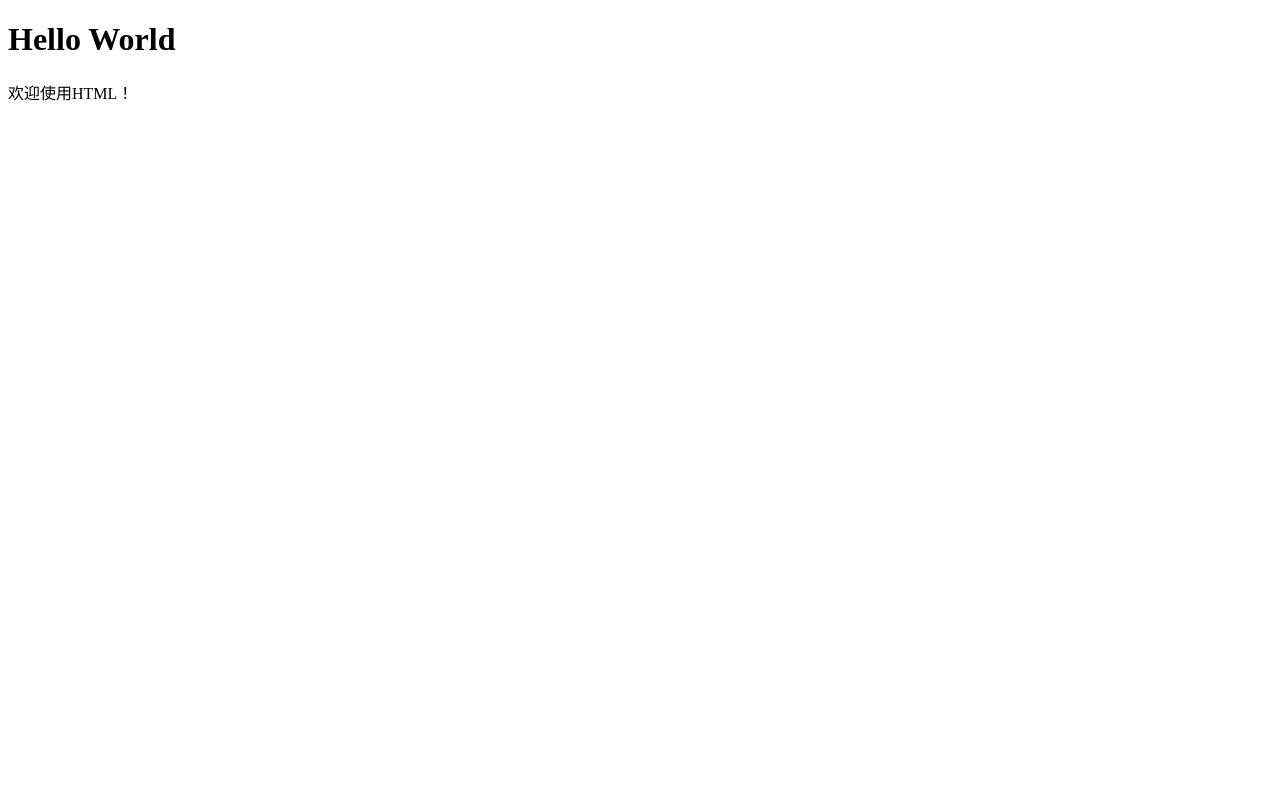
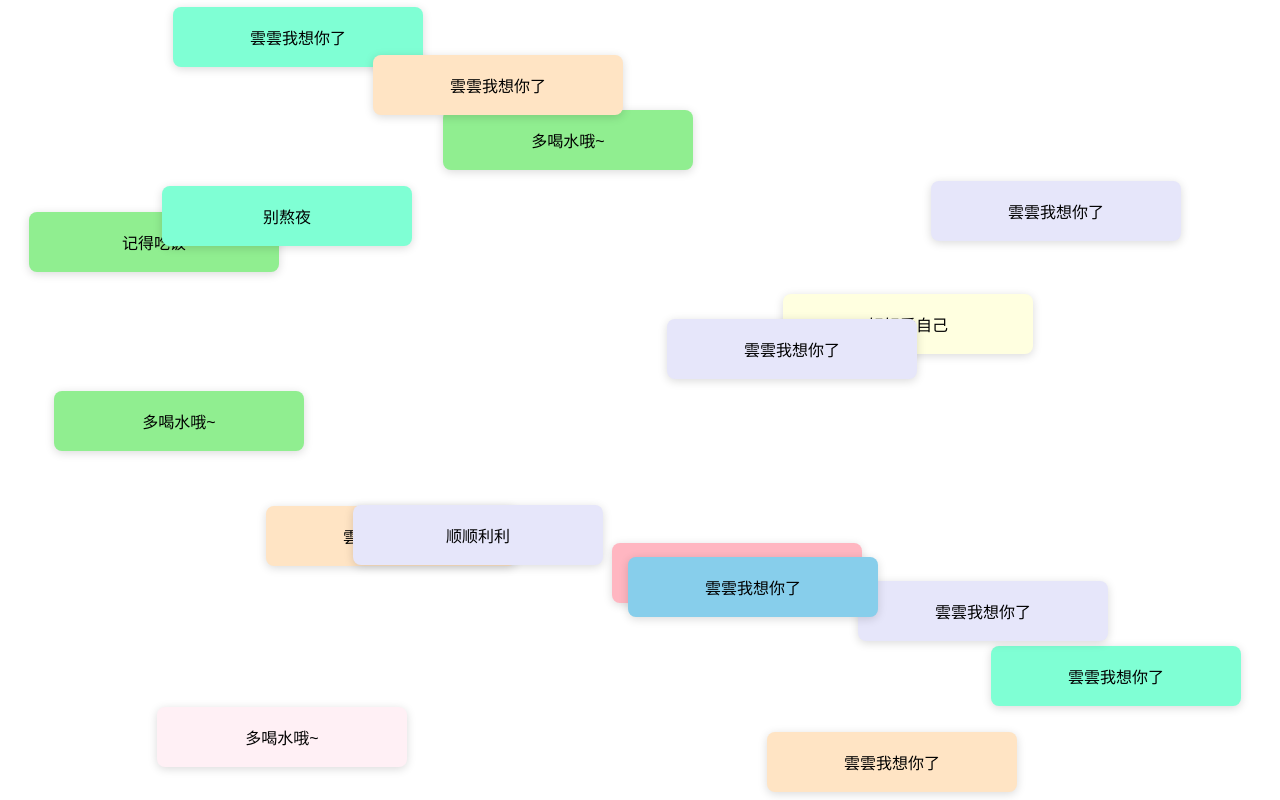
Before and after one commit to HYQ134811/huangying.github.io, a plain HTML site: page index.html in a window 1280 px wide. Drawn offline with Linux system fonts and the light colour scheme.

Commit message:
Update index.html

```diff
--- a/index.html
+++ b/index.html
@@ -1,11 +1,131 @@
 <!DOCTYPE html>
-<html>
+<html lang="zh-CN">
 <head>
-<meta charset="UTF-8">
-<title>Hello World</title>
+    <meta charset="UTF-8">
+    <title>温馨提示弹窗</title>
+    <style>
+        /* 弹窗样式 */
+        .tip-window {
+            position: absolute;
+            width: 250px;
+            height: 60px;
+            border: none;
+            border-radius: 8px;
+            padding: 10px;
+            box-sizing: border-box;
+            box-shadow: 0 2px 10px rgba(0,0,0,0.15);
+            display: flex;
+            align-items: center;
+            justify-content: center;
+            font-family: '微软雅黑', sans-serif;
+            font-size: 16px;
+            z-index: 9999; /* 确保弹窗置顶 */
+            cursor: move; /* 鼠标悬浮显示可拖动 */
+        }
+    </style>
 </head>
 <body>
-<h1>Hello World</h1>
-<p>欢迎使用HTML！</p>
+    <script>
+        // 弹窗计数器和配置
+        let windowCount = 0;
+        const MAX_WINDOWS = 300;
+        const interval = 300; // 弹窗间隔（毫秒）
+
+        // 温馨提示文字数组
+        const tips = [
+            '多喝水哦~', '保持微笑呀', '每天都要元气满满',
+            '记得吃饭', '保持好心情', '好好爱自己', '雲雲我想你了','雲雲我想你了','雲雲我想你了','雲雲我想你了','雲雲我想你了','雲雲我想你了',
+            '梦想成真', '期待周末见面', '金榜题名',
+            '顺顺利利', '早点休息', '愿所有烦恼都消失',
+            '别熬夜', '今天也要开开心心啊', '天冷了,多穿衣服'
+        ];
+
+        // 背景颜色数组
+        const bgColors = [
+            'lightpink', 'skyblue', 'lightgreen', 'lavender',
+            'lightyellow', 'plum', 'coral', 'bisque', 'aquamarine',
+            'mistyrose', 'honeydew', 'lavenderblush', 'oldlace'
+        ];
+
+        // 创建单个弹窗
+        function createWarmTip() {
+            if (windowCount >= MAX_WINDOWS) return;
+
+            // 创建弹窗元素
+            const tipWindow = document.createElement('div');
+            tipWindow.className = 'tip-window';
+
+            // 随机选择提示文字和背景色
+            const randomTip = tips[Math.floor(Math.random() * tips.length)];
+            const randomBg = bgColors[Math.floor(Math.random() * bgColors.length)];
+            tipWindow.textContent = randomTip;
+            tipWindow.style.backgroundColor = randomBg;
+
+            // 随机位置（确保弹窗完全显示在屏幕内）
+            const screenWidth = window.innerWidth;
+            const screenHeight = window.innerHeight;
+            const windowWidth = 250;
+            const windowHeight = 60;
+            const x = Math.floor(Math.random() * (screenWidth - windowWidth));
+            const y = Math.floor(Math.random() * (screenHeight - windowHeight));
+            tipWindow.style.left = `${x}px`;
+            tipWindow.style.top = `${y}px`;
+
+            // 添加到页面
+            document.body.appendChild(tipWindow);
+            windowCount++;
+
+            // 实现弹窗拖动功能
+            makeDraggable(tipWindow);
+
+            // 达到最大数量时提示
+            if (windowCount === MAX_WINDOWS) {
+                console.log(`已达到最大弹窗数量（${MAX_WINDOWS}个），自动暂停`);
+            }
+        }
+
+        // 弹窗拖动功能
+        function makeDraggable(element) {
+            let isDragging = false;
+            let offsetX, offsetY;
+
+            // 鼠标按下时记录初始位置
+            element.addEventListener('mousedown', (e) => {
+                isDragging = true;
+                offsetX = e.clientX - element.getBoundingClientRect().left;
+                offsetY = e.clientY - element.getBoundingClientRect().top;
+                element.style.zIndex = 10000; // 拖动时置顶
+            });
+
+            // 鼠标移动时更新弹窗位置
+            document.addEventListener('mousemove', (e) => {
+                if (!isDragging) return;
+                const x = e.clientX - offsetX;
+                const y = e.clientY - offsetY;
+                // 限制弹窗不超出屏幕边界
+                const maxX = window.innerWidth - element.offsetWidth;
+                const maxY = window.innerHeight - element.offsetHeight;
+                element.style.left = `${Math.max(0, Math.min(x, maxX))}px`;
+                element.style.top = `${Math.max(0, Math.min(y, maxY))}px`;
+            });
+
+            // 鼠标松开时停止拖动
+            document.addEventListener('mouseup', () => {
+                isDragging = false;
+                element.style.zIndex = 9999;
+            });
+        }
+
+        // 定时循环创建弹窗
+        function autoPopTips() {
+            createWarmTip();
+            if (windowCount < MAX_WINDOWS) {
+                setTimeout(autoPopTips, interval);
+            }
+        }
+
+        // 启动弹窗（页面加载完成后执行）
+        window.addEventListener('load', autoPopTips);
+    </script>
 </body>
 </html>
```
